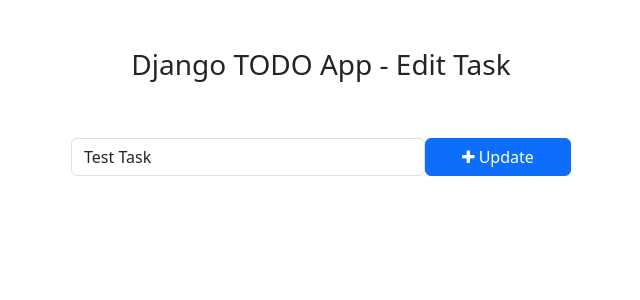
After one commit to ilkravchenko/ToDo, a Django app: page /todo/edit_task/1 in a window 1280 px wide. The commit adds this page. Shown: the top 300 px of the page, without its empty margins (319-959 px from the left). Run offline with Django 4.2, Linux system fonts and the light colour scheme; data comes from the database, SQL or seed files in the repository; both versions use the stored data as it was after the commit.

Commit message:
ToDo app final

```diff
--- /dev/null
+++ b/todo/templates/todo/edit_task.html
@@ -0,0 +1,28 @@
+<!DOCTYPE html>
+<html lang="en">
+<head>
+    <meta charset="UTF-8">
+    <meta name="viewport" content="width=device-width, initial-scale=1.0">
+    <title>Edit Task</title>
+
+    <!-- Bootstrap -->
+    <link href="https://cdn.jsdelivr.net/npm/bootstrap@5.3.0-alpha1/dist/css/bootstrap.min.css" rel="stylesheet" integrity="sha384-GLhlTQ8iRABdZLl6O3oVMWSktQOp6b7In1Zl3/Jr59b6EGGoI1aFkw7cmDA6j6gD" crossorigin="anonymous">
+    <script src="https://cdn.jsdelivr.net/npm/bootstrap@5.3.0-alpha1/dist/js/bootstrap.bundle.min.js" integrity="sha384-w76AqPfDkMBDXo30jS1Sgez6pr3x5MlQ1ZAGC+nuZB+EYdgRZgiwxhTBTkF7CXvN" crossorigin="anonymous"></script>
+    <!-- Font Awesome Icons -->
+    <link rel="stylesheet" href="https://cdnjs.cloudflare.com/ajax/libs/font-awesome/4.7.0/css/font-awesome.min.css">
+</head>
+<body>
+    <div class="container">
+        <h3 class="pt-5 pb-5 text-center">Django TODO App - Edit Task</h3>
+        <form action="{% url 'todo:edit_task' task.id %}" method="post" style="width: 500px; margin: auto;">
+            {% csrf_token %}
+            <div class="form-group">
+                <span style="display: flex;">
+                    <input type="text" class="form-control" placeholder="Add a task" name="task" value="{{ task.task }}">
+                    <button type="submit" class="btn btn-primary" style="width: 200px;"><i class="fa fa-plus"></i> Update</button>
+                </span>
+            </div>
+        </form>
+    </div>
+</body>
+</html>
--- a/todo/urls.py
+++ b/todo/urls.py
@@ -4,5 +4,18 @@
 app_name = 'todo'
 
 urlpatterns = [
+    # Add Task
     path('addTask/', views.addTask, name='addTask'),
+
+    # Mark as Done
+    path('mark_as_done/<int:pk>/', views.mark_as_done, name='mark_as_done'),
+
+    # Mark as Undone
+    path('mark_as_undone/<int:pk>/', views.mark_as_undone, name='mark_as_undone'),
+
+    # EDIT Feature
+    path('edit_task/<int:pk>', views.edit_task, name='edit_task'),
+
+    # DELETE Task
+    path('delete_task/<int:pk>/', views.delete_task, name='delete_task'),
 ]
--- a/todo/views.py
+++ b/todo/views.py
@@ -1,11 +1,50 @@
-from django.shortcuts import render, redirect
+from django.shortcuts import render, redirect, get_object_or_404
 from django.http import HttpResponse
 from .models import Task
 
 # Create your views here.
 def addTask(request):
     task = request.POST['task']
-
     Task.objects.create(task=task)
 
     return redirect('home')
+
+
+def mark_as_done(request, pk):
+    task = get_object_or_404(Task, pk=pk)
+    task.is_competed = True
+    task.save()
+
+    return redirect('home')
+
+
+def mark_as_undone(request, pk):
+    task = get_object_or_404(Task, pk=pk)
+    task.is_competed = False
+    task.save()
+
+    return redirect('home')
+
+
+def edit_task(request, pk):
+    task = get_object_or_404(Task, pk=pk)
+
+    if request.method == 'POST':
+        new_task = request.POST['task']
+        task.task = new_task
+        task.save()
+
+        return redirect('home')
+    else:
+        context = {
+            'task': task
+        }
+
+        return render(request, 'todo/edit_task.html', context=context)
+
+
+def delete_task(request, pk):
+    task = get_object_or_404(Task, pk=pk)
+    task.delete()
+
+    return redirect('home')
--- a/todo_main/views.py
+++ b/todo_main/views.py
@@ -5,9 +5,11 @@
 
 def home(request):
     tasks = Task.objects.filter(is_competed=False).order_by('-updated_at')
+    completed_tasks = Task.objects.filter(is_competed=True).order_by('-updated_at')
 
     context = {
-        'tasks': tasks
+        'tasks': tasks,
+        'completed_tasks': completed_tasks,
     }
 
     return render(request, 'home.html', context=context)
```
Also changed, not shown: templates/home.html (+12 -7 lines), db.sqlite3.
